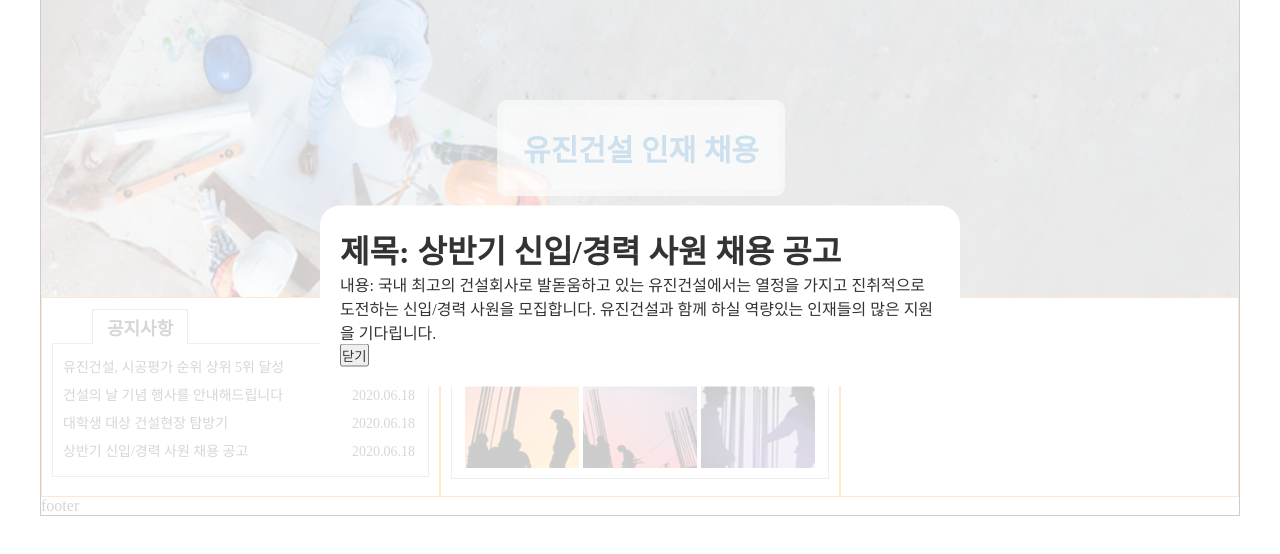
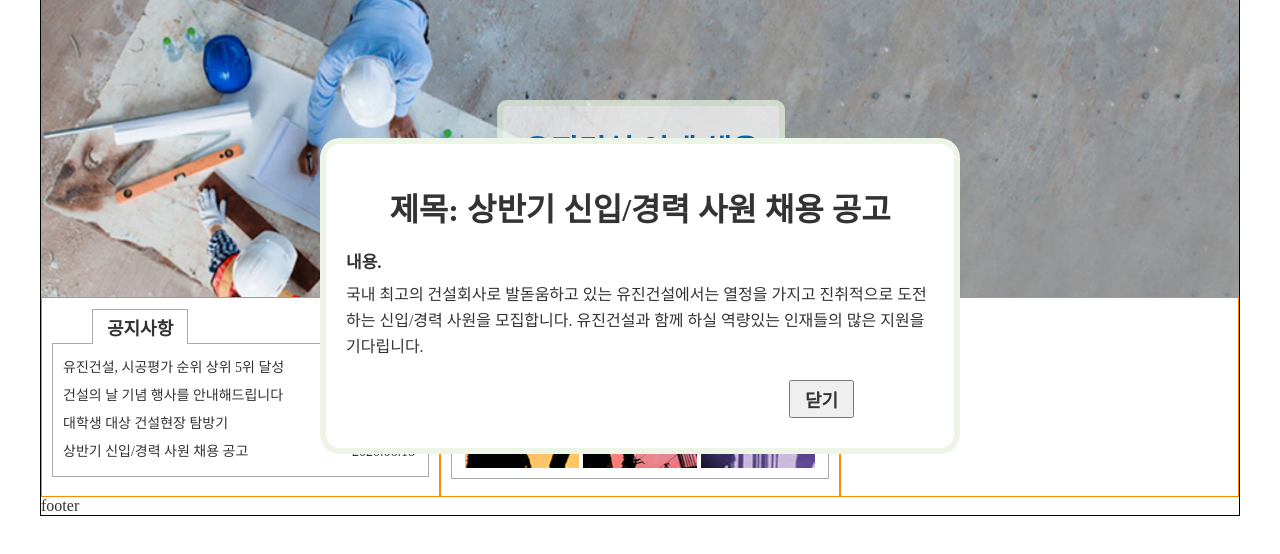
Before and after one commit to zzupd/0317_wd_A04_Answer, a plain HTML site: page index.html in a window 1280 px wide. Both pictures are taken after a click on the element "유진건설, 시공평가 순위 상위 5위 달성". Shown: the part 104-658 px from the top of the page. Drawn offline with Linux system fonts and the light colour scheme.

Commit message:
0318_공지사항_레이어팝업구현완료

```diff
--- a/css/style.css
+++ b/css/style.css
@@ -243,7 +243,8 @@
 div#layerPopupBG {
     width: 100%;
     height: 100%;
-    background-color: rgba(255, 255, 255, 0.8);
+    background-color: rgba(255, 255, 255, 0);
+    /* 레이어 팝업은 배경이 완전 투명 */
 
     display: none;
 
@@ -253,6 +254,7 @@
 }
 #layerPopupBG>div#layerPopup {
     padding: 20px;
+    border: 6px solid rgba(67, 155, 18, 0.1);
     border-radius: 20px;
     background-color: #fff;
 
@@ -261,6 +263,30 @@
     top: 50%;
     transform: translate(-50%, -50%);
 }
+#layerPopupBG h1 {
+    text-align: center;
+    margin: 20px;
+}
+#layerPopupBG p {
+    line-height: 26px;
+    margin: 20px 0;
+}
+#layerPopupBG p span {
+    font-size: 17px;
+    font-weight: bold;
+    margin-bottom: 6px;
+    display: inline-block;
+}
+#layerPopupBG #btnArea {
+    text-align: right;
+    padding-right: 80px;
+    margin-bottom: 10px;
+}
+#layerPopupBG button#closeBtn {
+    font-size: 18px;
+    font-weight: bold;
+    padding: 4px 14px;
+}
     /* div#layerPopupBG */
 
 
--- a/index.html
+++ b/index.html
@@ -114,7 +114,8 @@
             <h1>제목: 상반기 신입/경력 사원 채용 공고</h1>
 
             <p>
-            내용: 국내 최고의 건설회사로 발돋움하고 있는 유진건설에서는 열정을 가지고 진취적으로 도전하는 신입/경력 사원을 모집합니다. 유진건설과 함께 하실 역량있는 인재들의 많은 지원을 기다립니다.
+            <span>내용.</span><br>
+            국내 최고의 건설회사로 발돋움하고 있는 유진건설에서는 열정을 가지고 진취적으로 도전하는 신입/경력 사원을 모집합니다. 유진건설과 함께 하실 역량있는 인재들의 많은 지원을 기다립니다.
             </p>
 
             <div id="btnArea">
```
